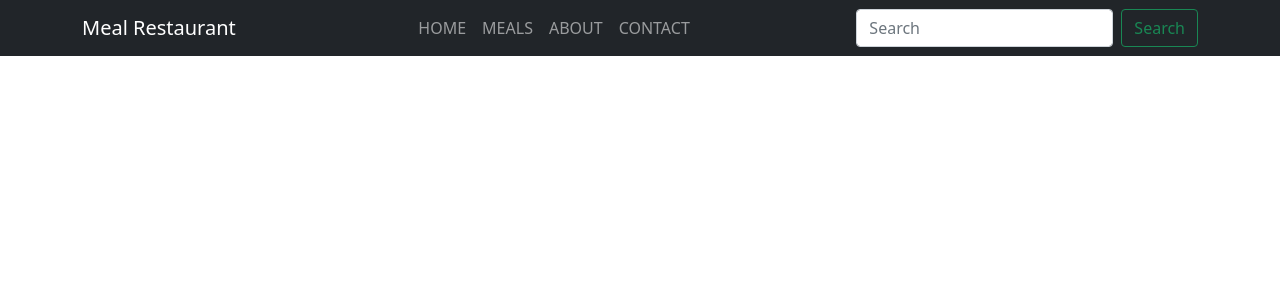
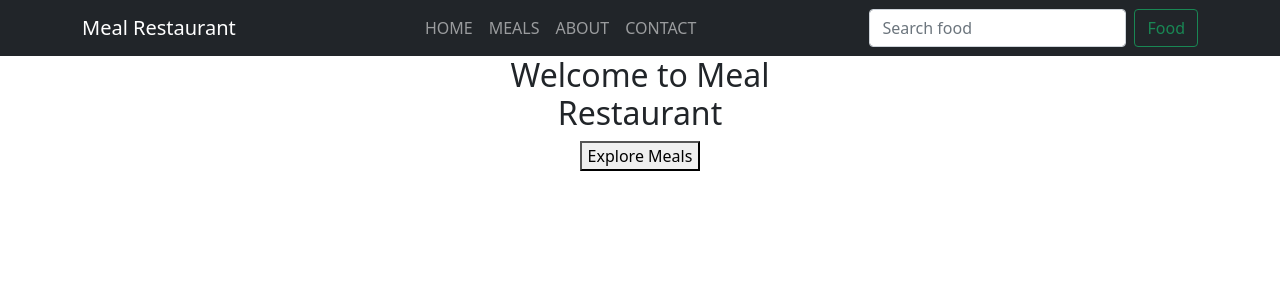
Before and after one commit to DevTabibur/mealdb-with-react-router, a React (Create React App) app: page / in a window 1280 px wide. Shown: the top 300 px of the page. Built offline with nearby package versions, Linux system fonts and the light colour scheme.

Commit message:
home page done

```diff
--- a/src/App.js
+++ b/src/App.js
@@ -1,10 +1,12 @@
 import 'bootstrap/dist/css/bootstrap.min.css';
 import Header from './components/Header/Header';
+import Home from './components/Home/Home';
 
 function App() {
   return (
     <>
       <Header/>
+      <Home/>
     </>
   );
 }
--- a/src/components/Header/Header.jsx
+++ b/src/components/Header/Header.jsx
@@ -1,4 +1,4 @@
-import React from "react";
+import React, { useEffect, useState } from "react";
 import "./header.css";
 import "bootstrap/dist/css/bootstrap.min.css";
 import {
@@ -8,10 +8,10 @@ import {
   FormControl,
   Nav,
   Navbar,
-  NavDropdown,
 } from "react-bootstrap";
 
 const Header = () => {
+
   return (
     <div>
       <Navbar collapseOnSelect expand="lg" bg="dark" variant="dark">
@@ -28,12 +28,13 @@ const Header = () => {
             <Nav>
               <Form className="d-flex">
                 <FormControl
+                // onChange={searchFood}
                   type="search"
-                  placeholder="Search"
+                  placeholder="Search food"
                   className="me-2"
                   aria-label="Search"
                 />
-                <Button variant="outline-success">Search</Button>
+                <Button variant="outline-success">Food</Button>
               </Form>
             </Nav>
           </Navbar.Collapse>
--- /dev/null
+++ b/src/components/Home/Home.jsx
@@ -0,0 +1,20 @@
+import React from 'react';
+import 'bootstrap/dist/css/bootstrap.min.css';
+import './Home.css'
+
+const Home = () => {
+    return (
+        <div className="container-fluid">
+            <div className="row">
+                <div className="col-md-4"></div>
+                <div className="col-md-4 text-center mx-auto">
+                    <h2>Welcome to Meal Restaurant</h2>
+                    <button>Explore Meals</button>
+                </div>
+                <div className="col-md-4"></div>
+            </div>
+        </div>
+    );
+};
+
+export default Home;
```
Also changed, not shown: src/components/Restaurant/Restaurant.jsx (added, +40 -0 lines), src/components/Home/Home.css (added).
